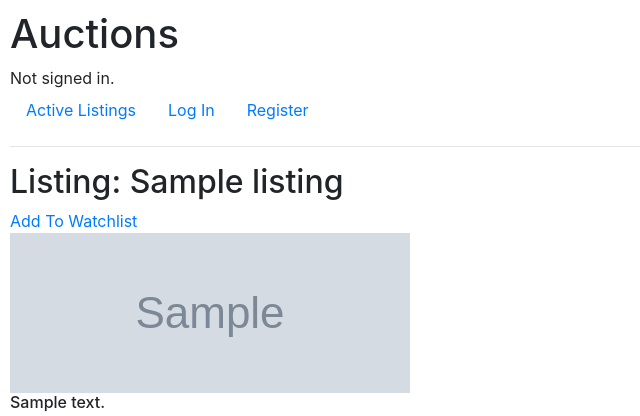
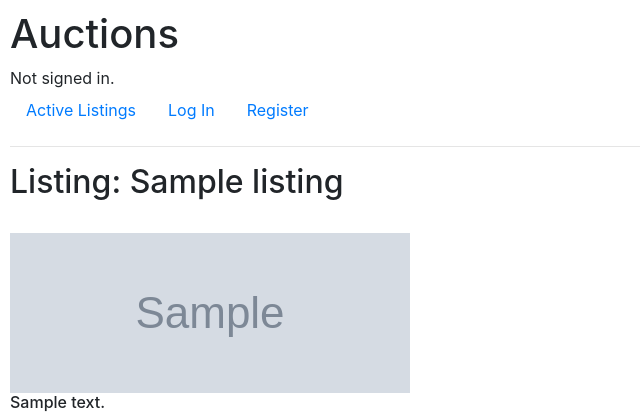
Before and after one commit to sippinyotrippin/auction_website, a Django app: page /listings/1 in a window 1280 px wide. Shown: the top 416 px of the page, without its empty margins (0-640 px from the left). Run offline with Django 3.2, Linux system fonts and the light colour scheme; tables that the repository leaves empty hold one stand-in row (values such as "Sample post"); grey boxes marked "Sample" are stand-in pictures; some libraries are stand-ins or nearby versions.

Commit message:
delete 'Watchlist' model but added 'watchlist' attribute in 'Listing' model instead; Only authorized users get 'Add To Watchlist' button

```diff
--- a/commerce/auctions/models.py
+++ b/commerce/auctions/models.py
@@ -21,17 +21,10 @@ class Listing(models.Model):
     is_active = models.BooleanField(default=True)
     owner = models.ForeignKey(User, on_delete=models.CASCADE, blank=True, related_name="user")
     category = models.ForeignKey(Category, on_delete=models.CASCADE, blank=True, related_name="category")
+    watchlist = models.ManyToManyField(User, blank=True, related_name="user_watchlist")
 
     def __str__(self):
         return self.title
-
-
-class Watchlist(models.Model):
-    user = models.OneToOneField(User, on_delete=models.CASCADE, related_name="watchlist_user")
-    listing = models.ForeignKey(Listing, on_delete=models.CASCADE, blank=True, related_name="wished_listing")
-
-    def __str__(self):
-        return f"{self.user}s Watchlist"
 
 
 class Bid(models.Model):
--- a/commerce/auctions/templates/auctions/listing_page.html
+++ b/commerce/auctions/templates/auctions/listing_page.html
@@ -6,8 +6,11 @@
 
 {% block body %}
     <h2>Listing: {{ item.title }}</h2>
-
-    <a href="">Add To Watchlist</a>
+    {% if user.is_authenticated %}
+        <form>
+            <button type="submit">Add To Watchlist</button>
+        </form>
+    {% endif %}
     <br>
     <img class="image_on_listing_page" src="{{ item.image_URL }}">
     <h6>{{ item.description }}</h6>
--- a/commerce/auctions/views.py
+++ b/commerce/auctions/views.py
@@ -99,3 +99,11 @@ def listing_page(request, listing_id):
 
 def watchlist(request):
     return render(request, "auctions/watchlist.html")
+
+
+def add_to_watchlist(request):
+    pass
+
+
+def remove_from_watchlist(request):
+    pass
```
Also changed, not shown: commerce/auctions/templates/auctions/watchlist.html (+1 -6 lines).
